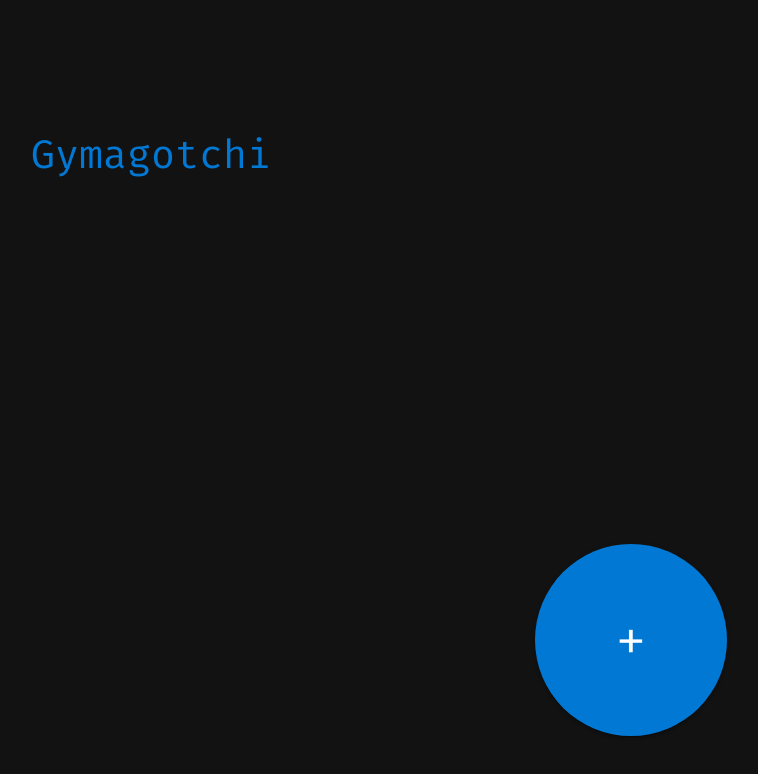
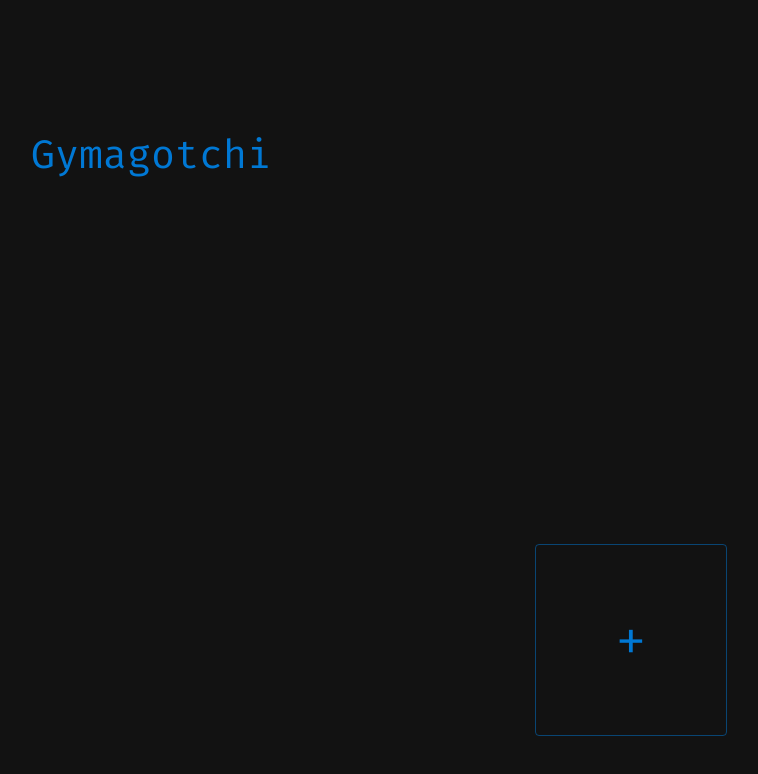
Before and after one commit to nandobfer/gymagotchi, a React (Vite) app: page / in a window 1280 px wide. Shown: the top 774 px of the page, without its empty margins (489-1247 px from the left). Built offline with nearby package versions, Linux system fonts and the light colour scheme; the HTML template or start-up script is replaced by a standard one.

Commit message:
update: newButton style

```diff
--- a/src/components/NewButton.tsx
+++ b/src/components/NewButton.tsx
@@ -8,7 +8,11 @@ interface NewButtonProps {
 export const NewButton:React.FC<NewButtonProps> = ({ onClick }) => {
 
     return (
-        <Button onClick={onClick} variant='contained' sx={{borderRadius: '100%', fontSize: '3rem', width: '15vw', height: '15vw', position: 'absolute', bottom: '5vw', right: '5vw'}}>
+        <Button
+            onClick={onClick}
+            variant="outlined"
+            sx={{ fontSize: "3rem", width: "15vw", height: "15vw", position: "absolute", bottom: "5vw", right: "5vw" }}
+        >
             +
         </Button>
     )
```
